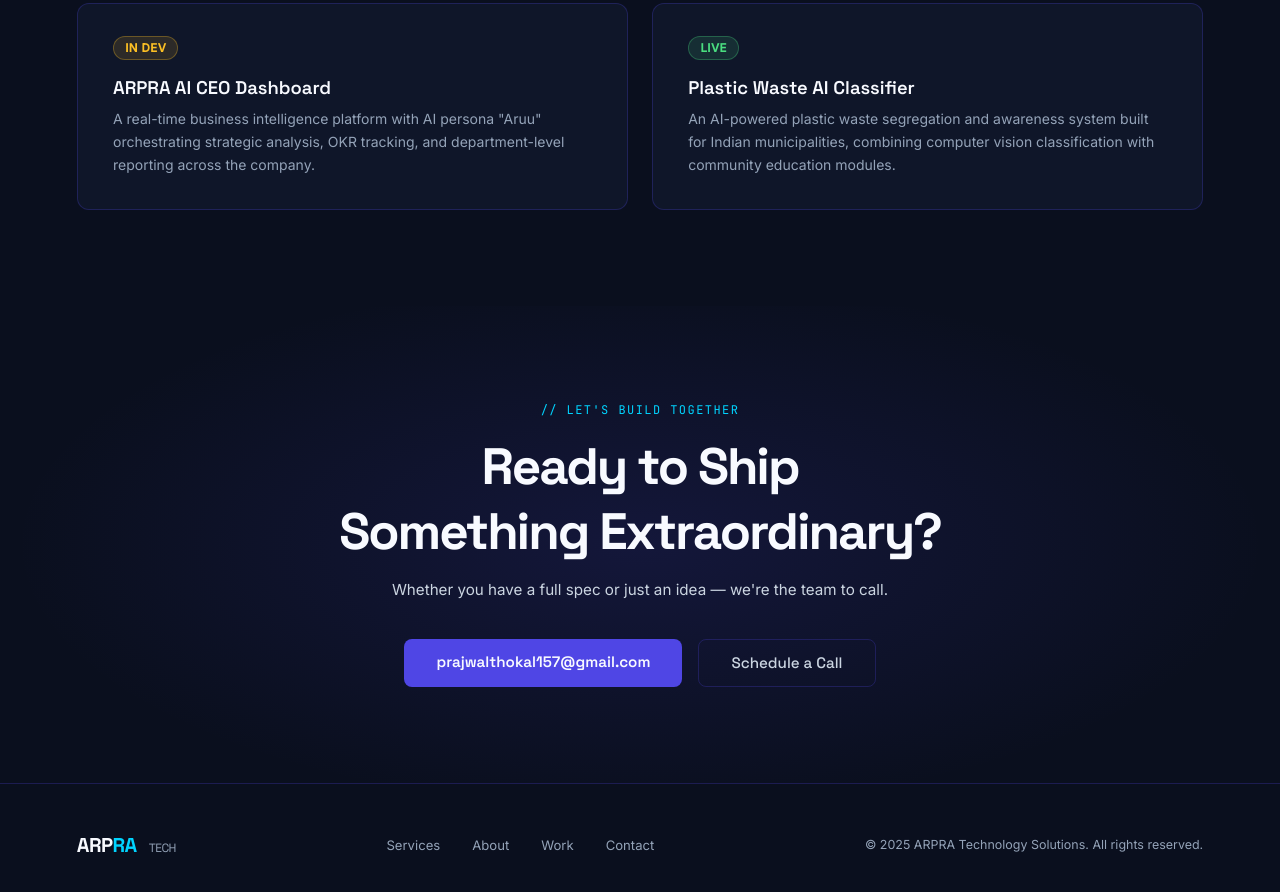
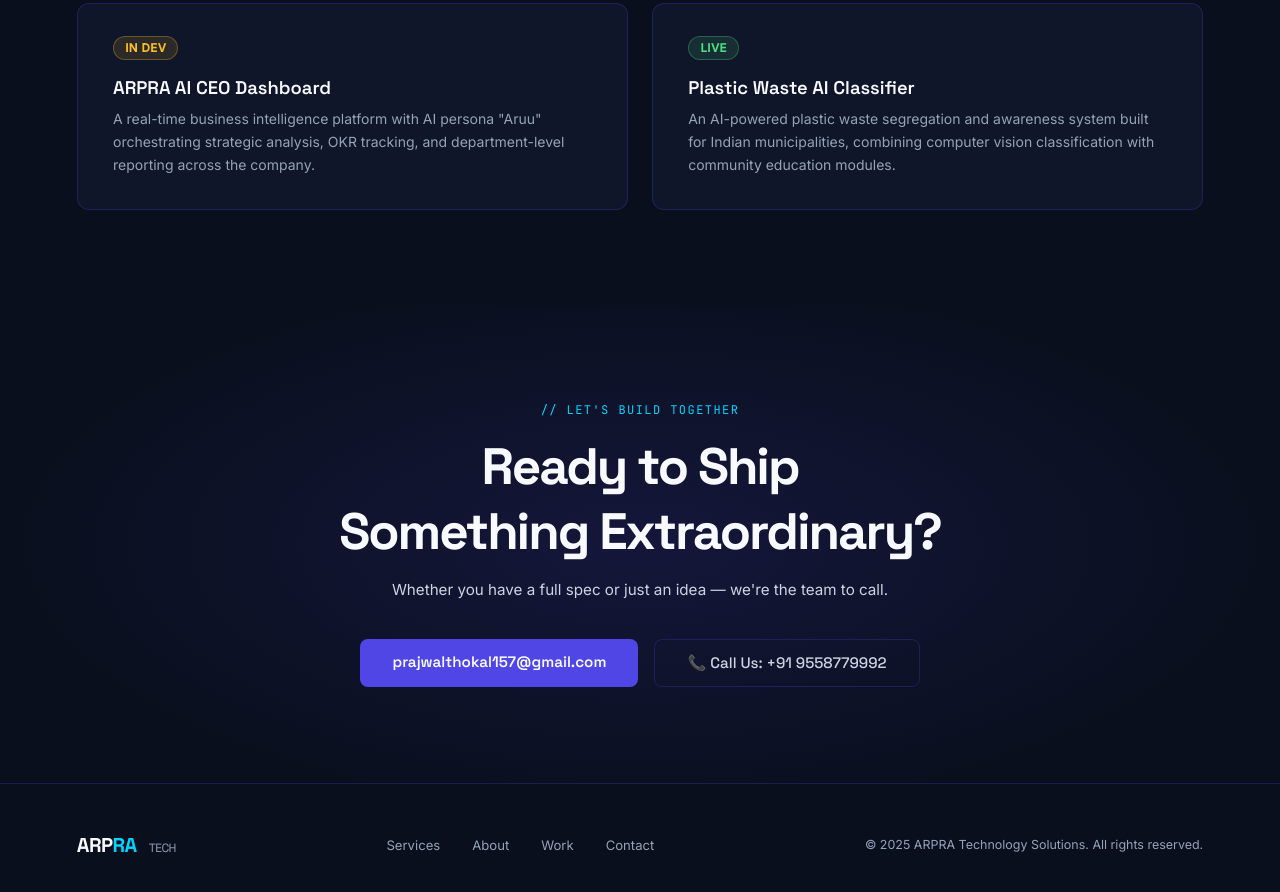
Before and after one commit to prajwal0020/arpra-website, a plain HTML site: page index.html in a window 1280 px wide. Shown: the part 3271-4163 px from the top of the page. Drawn offline with Linux system fonts and the light colour scheme.

Commit message:
Updated call button

```diff
--- a/index.html
+++ b/index.html
@@ -922,7 +922,7 @@
   <p class="cta-sub">Whether you have a full spec or just an idea — we're the team to call.</p>
   <div style="display:flex;gap:1rem;justify-content:center;flex-wrap:wrap;">
     <a href="mailto:prajwalthokal157@gmail.com" class="btn-primary">prajwalthokal157@gmail.com</a>
-    <a href="#" class="btn-ghost">Schedule a Call</a>
+    <a href="tel:+919558779992" class="btn-ghost">📞 Call Us: +91 9558779992</a>
   </div>
 </section>
 
```
